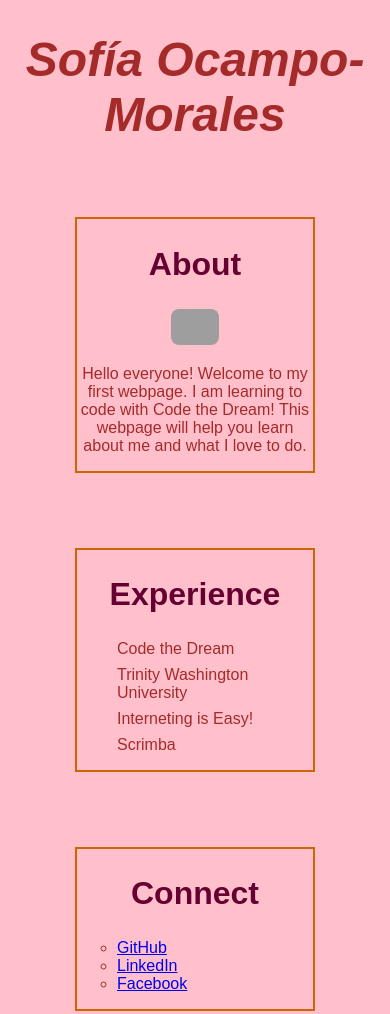
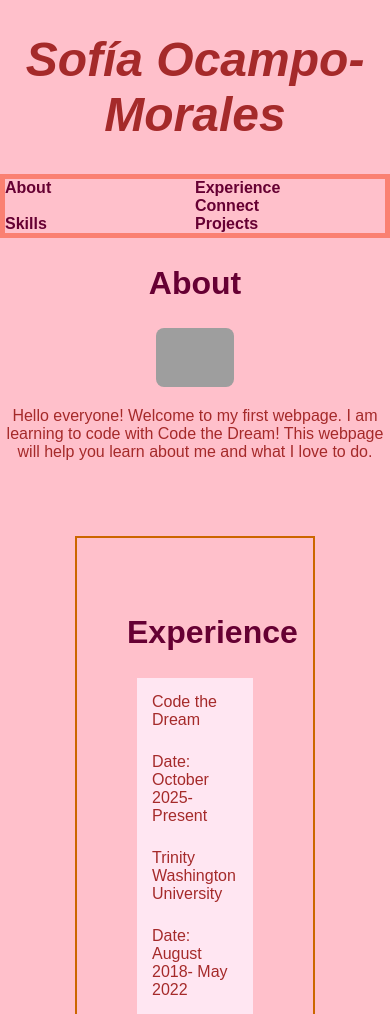
Before and after one commit to Smocampo/ocampo-mars, a plain HTML site: page index.html in a window 390 px wide. Shown: the top 1014 px of the page. Drawn offline with Linux system fonts and the light colour scheme; grey boxes are pictures that could not be loaded.

Commit message:
formatted styles added

```diff
--- a/css/index.css
+++ b/css/index.css
@@ -1,3 +1,6 @@
+main{
+  margin: 0;
+}
 
 body{
   background-color: pink;
@@ -7,13 +10,8 @@ body{
 }
 
 
-h1,  #About{
+#About{
   text-align: center;
-}
-
-#main-name{
-  font-size: 3em;
-  font-style: italic;
 }
 
 .header{
@@ -23,6 +21,34 @@ h1,  #About{
   color: #660033;
 }
 
+.container{
+  border: 5px solid salmon;
+  display: flex;
+  flex-wrap: wrap;
+  margin: 0;
+  padding: 0;
+  justify-content: space-around;
+  list-style-type: none;
+}
+
+
+@media all and (max-width: 600px) {
+  .container {
+    flex-wrap: wrap;
+  }
+  .container > li {
+    flex: 1 1 50%;
+  }
+
+}
+
+#main-name{
+  font-size: 3em;
+  font-style: italic;
+  text-align: center;
+}
+
+
 #fresa{
   max-width: 20%;
   height: 20%;
@@ -30,20 +56,46 @@ h1,  #About{
   object-fit: contain;
 }
 
-#About, #Experience, #Connect{
+#Experience, #Connect{
   border: 2px solid #CC6600;
-  padding: 50px, 50px;
+  padding: 50px;
   margin: 75px;
 }
 
 #experience-list{
+  background-color:#ffe6f2;
   list-style-type: none;
-  padding: 10;
-  margin: 10;
-  display: grid;
+  padding: 15px;
+  margin: 10px;
+  display: flex;
+  flex-direction: column;
   gap: 0.5rem;
 }
 
+.e-list{
+  margin: 0;
+}
+
+.e-date{
+  justify-items: flex-end;
+}
+
+
 #connect-list{
   list-style-type: circle;
+  display:flex;
+  justify-content: space-around;
 }
+
+a {
+  color: #660033;
+  text-decoration: none;
+  font-weight: bold;
+}
+
+a hover{
+  color: white;
+  background: #660033;
+  padding: 5px 10px;
+  border-radius: 5px;
+}
--- a/index.html
+++ b/index.html
@@ -10,21 +10,52 @@
   </head>
 
   <body>
-    <h1 id="main-name">Sofía Ocampo-Morales</h1>
+    <header>
+      <h1 id="main-name">Sofía Ocampo-Morales</h1>
+
+      <nav>
+        <ul class="container">
+          <li><a href="#About">About</a></li>
+          <li><a href="#Experience">Experience</a><li>
+          <li><a href="#Connect">Connect</a></li>
+          <li><a href="#Skills">Skills</a></li>
+          <li><a href="#Projects">Projects</a></li>
+        </ul>
+      </nav>
+    </header>
+
+
   <section id="About">
       <h2 class="header">About</h2>
       <img  id="fresa" src="images/fresa.jpg" alt="dog laying on bed"/>
       <p>Hello everyone! Welcome to my first webpage. I am learning to code with Code the Dream! This webpage will help you learn about me and what I love to do.</p>
   </section>
+
   <section id="Experience">
     <h2 class="header">Experience</h2>
       <ul id="experience-list">
-        <li>Code the Dream</li>
-        <li>Trinity Washington University</li>
-        <li>Interneting is Easy!</li>
-        <li>Scrimba</li>
+        <li class="e-list">Code the Dream</li>
+        <p >Date: October 2025-Present</p>
+        <li class="e-list">Trinity Washington University</li>
+        <p class="e-date">Date: August 2018- May 2022</p>
+        <li class="e-list">Interneting is Easy!</li>
+        <p class="e-date">Date: January 2026-Present</p>
+        <li class="e-list">Scrimba</li>
+        <p class="e-date">Date: October 2025-Present</p>
       </ul>
   </section>
+
+  <section id="Skills">
+    <h2 class="header">Skills</h2>
+  </section>
+
+  <section id="Projects">
+    <h2 class="header">Projects</h2>
+    <ul>
+      <li>API Project</li>
+    </ul>
+  </section>
+
   <section id="Connect">
     <h2 class="header">Connect</h2>
       <ul id="connect-list">
```
